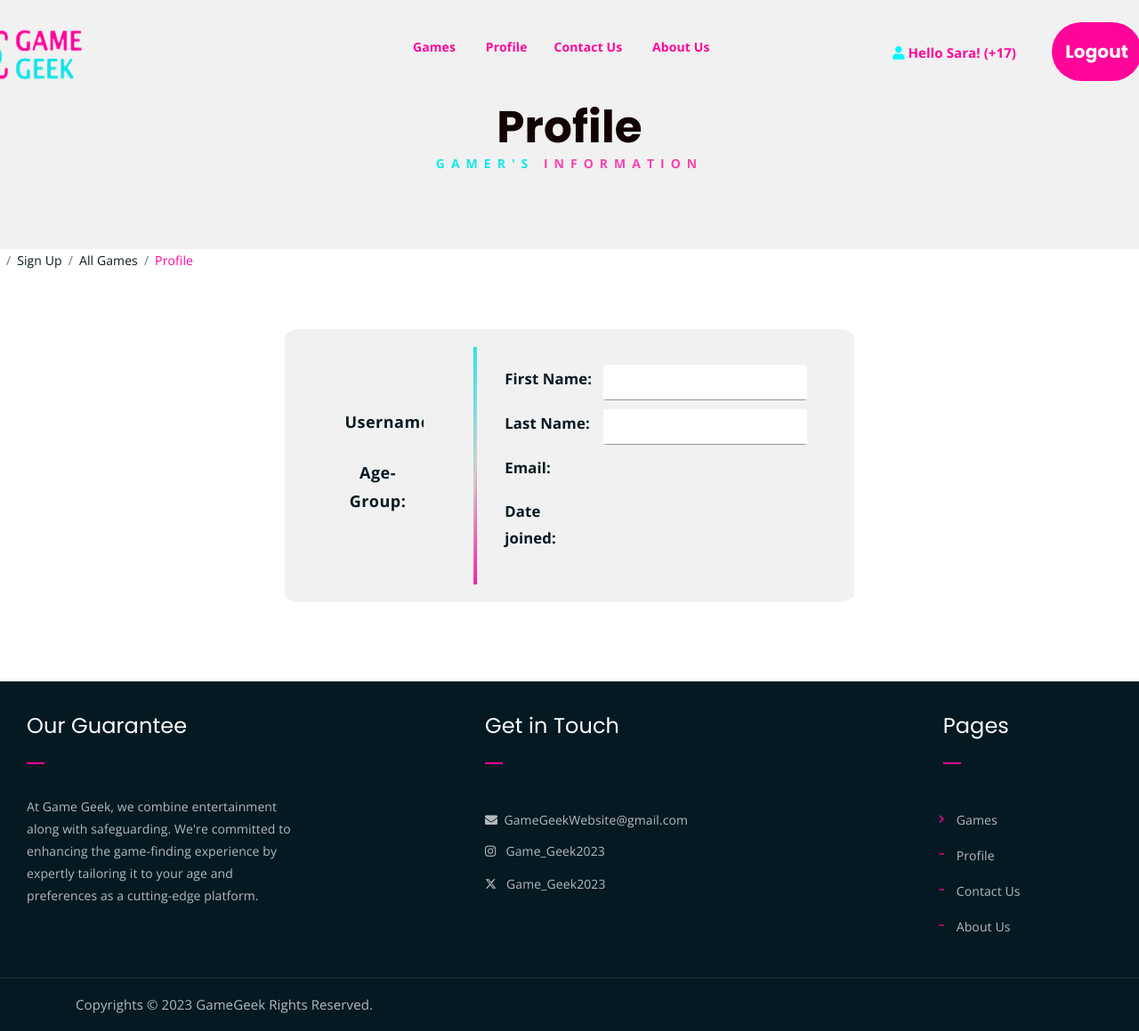
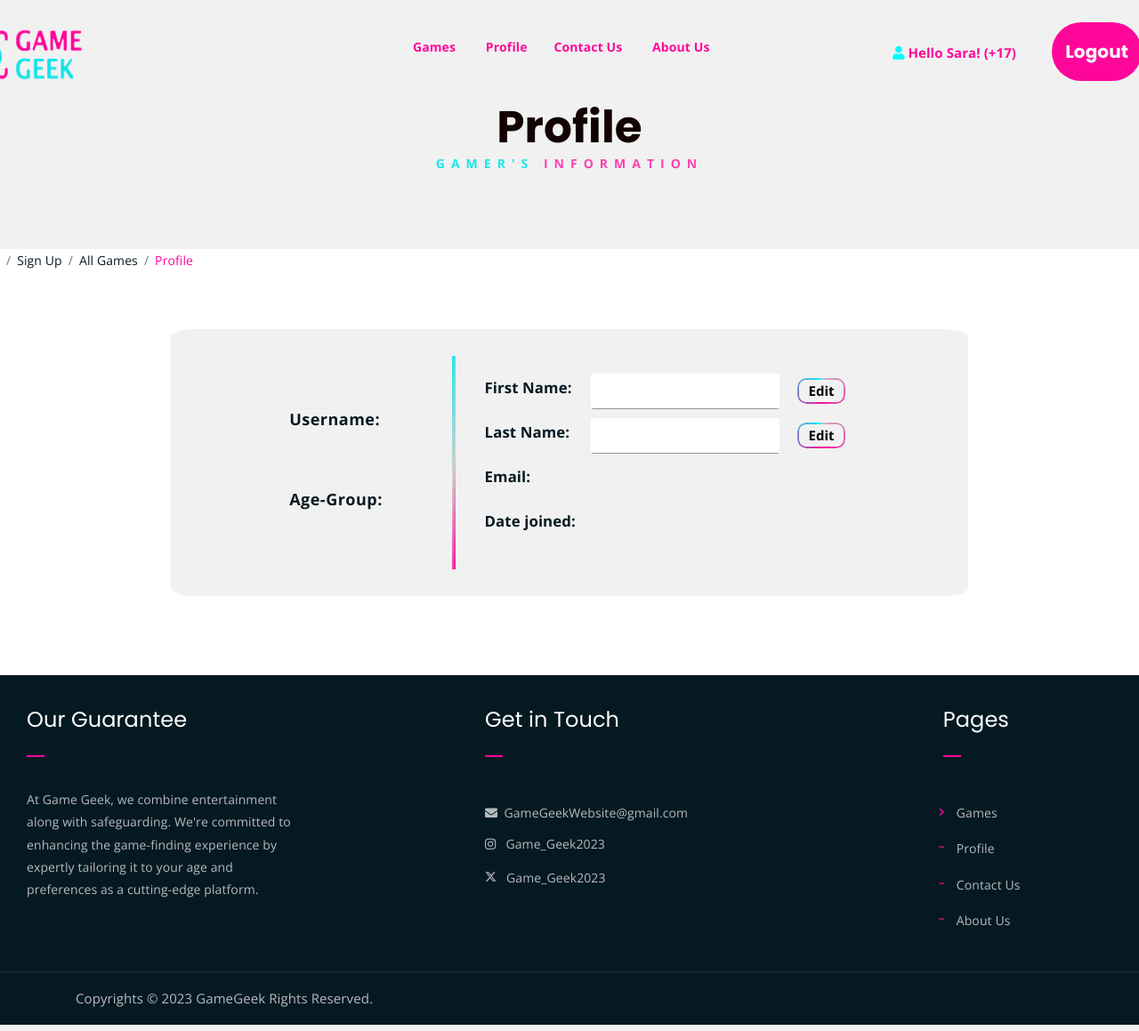
Before and after one commit to HanaAlfozan/2023-GP1-5, a Django app: page /profile/ in a window 1280 px wide; the page is wider, and only the part inside the window is pictured. Shown: that part at 89% size. Run offline with Django 4.2, Linux system fonts and the light colour scheme; parts of the project's set-up code (start-up, migrations or seed data) failed here and were passed over; some libraries are stand-ins or nearby versions.

Commit message:
Allow Edit Names

```diff
--- a/BackEnd/views.py
+++ b/BackEnd/views.py
@@ -136,3 +136,27 @@
 def LogoutUser(request):
     logout(request)
     return redirect('index')
+
+def EditNames(request):
+    if request.method == 'POST':
+        user_id = request.session.get('user_id')
+        if user_id is not None:
+            try:
+                user = GGUser.objects.get(User_ID=user_id)
+
+                # Update the user's profile based on the POST data
+                user.First_name = request.POST.get('First_name', user.First_name)
+                user.Last_name = request.POST.get('Last_name', user.Last_name)
+                user.save()
+
+                profile_data = {
+                    'First_name': user.First_name,
+                    'Last_name': user.Last_name,
+                }
+                return JsonResponse(profile_data)
+            except GGUser.DoesNotExist:
+                return JsonResponse({'error': 'User not found'}, status=400)
+        else:
+            return JsonResponse({'error': 'User not authenticated'})
+    else:
+        return JsonResponse({'error': 'Invalid request method. POST expected'}, status=400)
--- a/FrontEnd/templates/profile.html
+++ b/FrontEnd/templates/profile.html
@@ -1,5 +1,7 @@
 {% load static %}
 {% block brand %}
+{% csrf_token %}
+
 <!DOCTYPE html>
 <html lang="en">
     <!DOCTYPE html>
@@ -49,8 +51,9 @@
     justify-content: center; /* Center the content horizontally */
     align-items: center; /* Center the content vertically */
     margin: 5% auto; /* Center the section horizontally */
-    max-width: 50%; /* Limit maximum width for two containers side by side */
+    max-width: 70%;
     border-radius: 3%;
+	height: 300px;
 }
 
 .profile-container {
@@ -98,7 +101,7 @@
     order: 1; /* Set the order to 1 to place it on the left */
     background-color: #f1f1f1 ;
     border-radius: 3% 0 0 3%; /* Apply different radius on the right */
-    margin-left: 0; /* Remove left margin */
+	margin-left: -30px;
 	padding-top: 5%;
 	padding-left:-2%;
     box-shadow: none;
@@ -126,8 +129,12 @@
        .input-container {
             display: flex;
             align-items: center;
-  margin-bottom: 10px; /* Add space between input containers */
+            margin-bottom: 10px;
 
+        }
+
+        .input-container label {
+            font-weight: bolder;
         }
 .input-container-read {
   display: flex;
@@ -136,18 +143,68 @@
 
 
 }
-
         .input-container input {
-    width: 100%; /* Make the input elements take up the full width */
+            width: 100%;
             height: 40px;
             color: #ff069a;
             font-weight: bolder;
             background-color: #fff;
             font-size: larger;
-    border: none; /* Remove the border */
-    border-bottom: 1px solid #0505056c !important;
+            border: none;
+            border-bottom: 0.5px solid #0505056c;
             border-radius: 3%;
         }
+
+	.edit-button{
+    --border-radius: 10px;
+    --border-width: 2px;
+    appearance: none;
+    position: relative;
+    border: 0;
+    background-color: transparent;
+    font-weight: 700;
+	font-size: 15px;
+	left: 20px;
+    width: 90px;
+
+}
+
+.edit-button::after {
+    --m-i: linear-gradient(#000, #000);
+    --m-o: content-box, padding-box;
+    content: "";
+    position: absolute;
+    left: 0;
+    top: 0;
+    width: 100%;
+    height: 100%;
+    padding: var(--border-width);
+    border-radius: var(--border-radius);
+    background-image: conic-gradient(
+        #c5c5c5,
+        #ff069a,
+        aqua
+    );
+    mask-image: var(--m-i), var(--m-i);
+    mask-origin: var(--m-o);
+    mask-clip: var(--m-o);
+    mask-composite: exclude;
+    -webkit-mask-composite: destination-out;
+    filter: hue-rotate(0);
+    animation: hue linear 500ms infinite;
+    animation-play-state: paused;
+}
+
+.edit-button:hover::after {
+    animation-play-state: running;
+}
+
+@keyframes hue {
+    to {
+        filter: hue-rotate(1turn);
+    }
+}
+
 
 
 .input-container-read input {
@@ -162,18 +219,18 @@
     border-radius: 3%;
     cursor: not-allowed; /* Change cursor to prohibited sign */
     outline: none; /* Remove the outline when focused */
+	margin-left: 40px;
 }
 
 
     .input-container-read label {
-        width: 150px;
+		width: 170px;
         font-weight: bolder;
-        margin-right: 10px;
         font-size: larger;
     }
 
     .input-container label {
-        width: 150px;
+        width: 200px;
         font-weight: bolder;
         margin-right: 10px;
         font-size: larger;
@@ -202,9 +259,7 @@
 }
 .content label{
 margin-left: 0%;
-margin-right: 100%;
-padding-right: 20%;
-padding-left: -15%;
+
 }
 
 			.content h5{
@@ -365,12 +420,15 @@
     <section class="d-flex">
         <div class="profile-container labels-container">
 			<div class="input-container">
-                <label for="Fname" style="font-weight: bolder;">First Name:</label>
-                <input type="text" id="Fname" name="Fname" value="">
+				<label for="Fname">First Name:</label>
+				<input type="text" id="Fname" name="Fname" value="" readonly>
+				<button class="edit-button" onclick="toggleEditMode(this)">Edit</button>
 			</div>
+
 			<div class="input-container">
-                <label for="Lname" style="font-weight: bolder;">Last Name:</label>
-                <input type="text" id="Lname" name="Lname" value="">
+				<label for="Lname">Last Name:</label>
+				<input type="text" id="Lname" name="Lname" value="" readonly>
+				<button class="edit-button" onclick="toggleEditMode(this)">Edit</button>
 			</div>
             <div class="input-container-read">
                 <label for="email" style="font-weight: bolder;">Email:</label>
@@ -385,9 +443,9 @@
         <div class="profile-container user-info-container">
             <div class="list-box d-flex flex-column align-items-center" style="margin-left: -70%;">
                 <div class="content">
-                    <label for="username" style="font-weight: bolder; padding-right:20%; padding-left: 15%; font-size:large;">Username:</label>
-                    <h4 style="font-size: 230%; font-weight: bolder;" class="pink-text" id="usernamePlaceholder"></h4>
-                    <label for="age-group" style="font-weight: bolder; font-size:large; margin-left:20%">Age-Group:</label>
+                    <label for="username" style="font-weight: bolder; padding-right:20%; font-size:large;">Username:</label>
+                    <h4 style="font-size: 230%; font-weight: bolder; margin-bottom: 50px;" class="pink-text" id="usernamePlaceholder"></h4>
+                    <label for="age-group" style="font-weight: bolder; font-size:large;">Age-Group:</label>
                     <h4 class="pink-text" style="font-size: 200%; padding-bottom:10%;" id="ageGroupPlaceholder"></h4>
                 </div>
             </div>
@@ -487,7 +545,65 @@
 		</div>
 	</div>
 	<!-- end copyright -->
+    <script>
+		// Function to get the CSRF token from a cookie
+				function getCookie(name) {
+            var cookieValue = null;
+            if (document.cookie && document.cookie !== '') {
+                var cookies = document.cookie.split(';');
+                for (var i = 0; i < cookies.length; i++) {
+                    var cookie = $.trim(cookies[i]);
+                    // Check if this cookie name is the csrf token
+                    if (cookie.substring(0, name.length + 1) === (name + '=')) {
+                        cookieValue = decodeURIComponent(cookie.substring(name.length + 1));
+                        break;
+                    }
+                }
+            }
+            return cookieValue;
+        }
+        function toggleEditMode(button) {
+            const input = button.previousElementSibling;
+            if (input.getAttribute('readonly') === 'readonly') {
+                // Enable editing
+                input.removeAttribute('readonly');
+                input.style.border = '1px solid aqua';
+                button.textContent = 'Save';
+            } else {
+                // Save changes and disable editing
+                input.setAttribute('readonly', 'readonly');
+                input.style.border = 'none';
+                button.textContent = 'Edit';
 
+                var updatedData = {
+                    First_name: $('#Fname').val(),
+                    Last_name: $('#Lname').val()
+                };
+
+				var csrfToken = getCookie('csrftoken');
+                var headers = {
+                    'X-CSRFToken': csrfToken
+				};
+
+                $.ajax({
+                    url: '/BackEnd/EditNames/',
+                    type: 'POST',
+                    headers: headers,
+                    data: updatedData,
+                    success: function(response) {
+                        if (response.error) {
+                            console.error('Error:', response.error);
+                        } else {
+                            console.log('Success:', response.message);
+                        }
+                    },
+                    error: function(xhr, status, error) {
+                        console.error('Error:', error);
+                    }
+                });
+            }
+        }
+    </script>
 	<!-- jquery -->
 	<script src="{% static 'js/jquery-1.11.3.min.js' %}"></script>
 	<!-- bootstrap -->
--- a/GameGeek/urls.py
+++ b/GameGeek/urls.py
@@ -46,9 +46,7 @@
     path('BackEnd/Hello/', BackEnd_views.Hello, name='Hello'),
     path('BackEnd/GetProfileData/', BackEnd_views.GetProfileData, name='GetProfileData'),
     path('BackEnd/LogoutUser/', BackEnd_views.LogoutUser, name='LogoutUser'),
-
-
-
+    path('BackEnd/EditNames/', BackEnd_views.EditNames, name='EditNames'),
 
 
 
```
Also changed, not shown: FrontEnd/templates/login.html (+0 -13 lines). Lines whose indentation alone changed are shown as unchanged.
